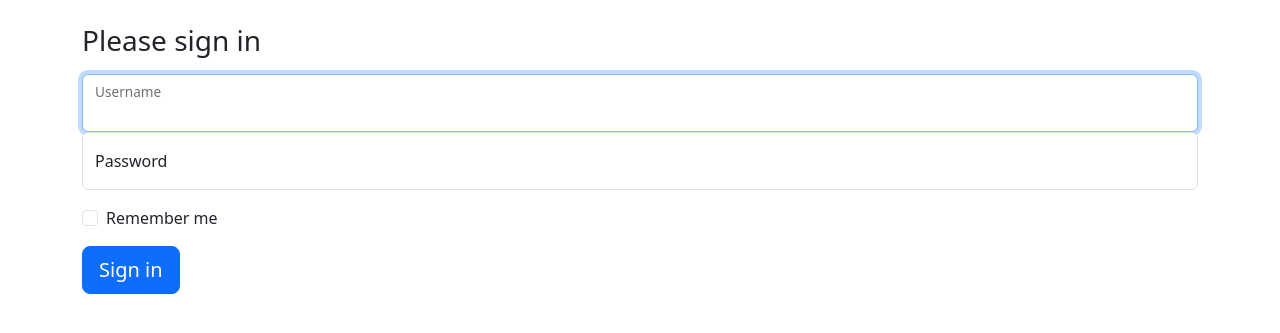
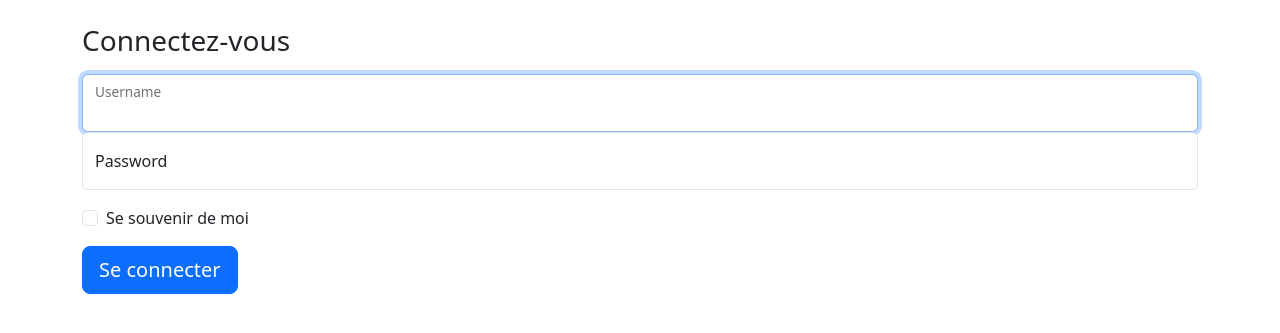
Before and after one commit to marijahavaic/Codeshare, a Symfony app: template templates/security/login.html.twig in a window 1280 px wide. Shown: the part 73-406 px from the top of the page. Run offline with Twig, Linux system fonts and the light colour scheme; the template is opened without the code that fills it, so the values that code supplies are empty; some libraries are stand-ins or nearby versions.

Commit message:
traduire en français

```diff
--- a/templates/security/login.html.twig
+++ b/templates/security/login.html.twig
@@ -14,11 +14,7 @@
         </div>
     {% endif %}
 
-    <h1 class="h3 mb-3 font-weight-normal">Please sign in</h1>
-    {# <label for="inputUsername">Username</label>
-    <input type="text" value="{{ last_username }}" name="username" id="inputUsername" class="form-control" autocomplete="username" required autofocus>
-    <label for="inputPassword">Password</label>
-    <input type="password" name="password" id="inputPassword" class="form-control" autocomplete="current-password" required> #}
+    <h1 class="h3 mb-3 font-weight-normal">Connectez-vous</h1>
 
      <div class="form-floating">
         <input type="text" class="form-control" value="{{ last_username }}" name="username" id="floatingInput" placeholder="Username" autofocus>
@@ -32,7 +28,7 @@
    <div class="form-check text-start my-3">
       <input class="form-check-input" type="checkbox" value="remember-me" id="flexCheckDefault">
       <label class="form-check-label" for="flexCheckDefault">
-        Remember me
+        Se souvenir de moi
       </label>
     </div>
 
@@ -41,7 +37,7 @@
     >
 
     <button class="btn btn-lg btn-primary" type="submit">
-        Sign in
+        Se connecter
     </button>
 </form>
 {% endblock %}
```
Also changed, not shown: src/Form/RegistrationFormType.php (+4 -4 lines).
